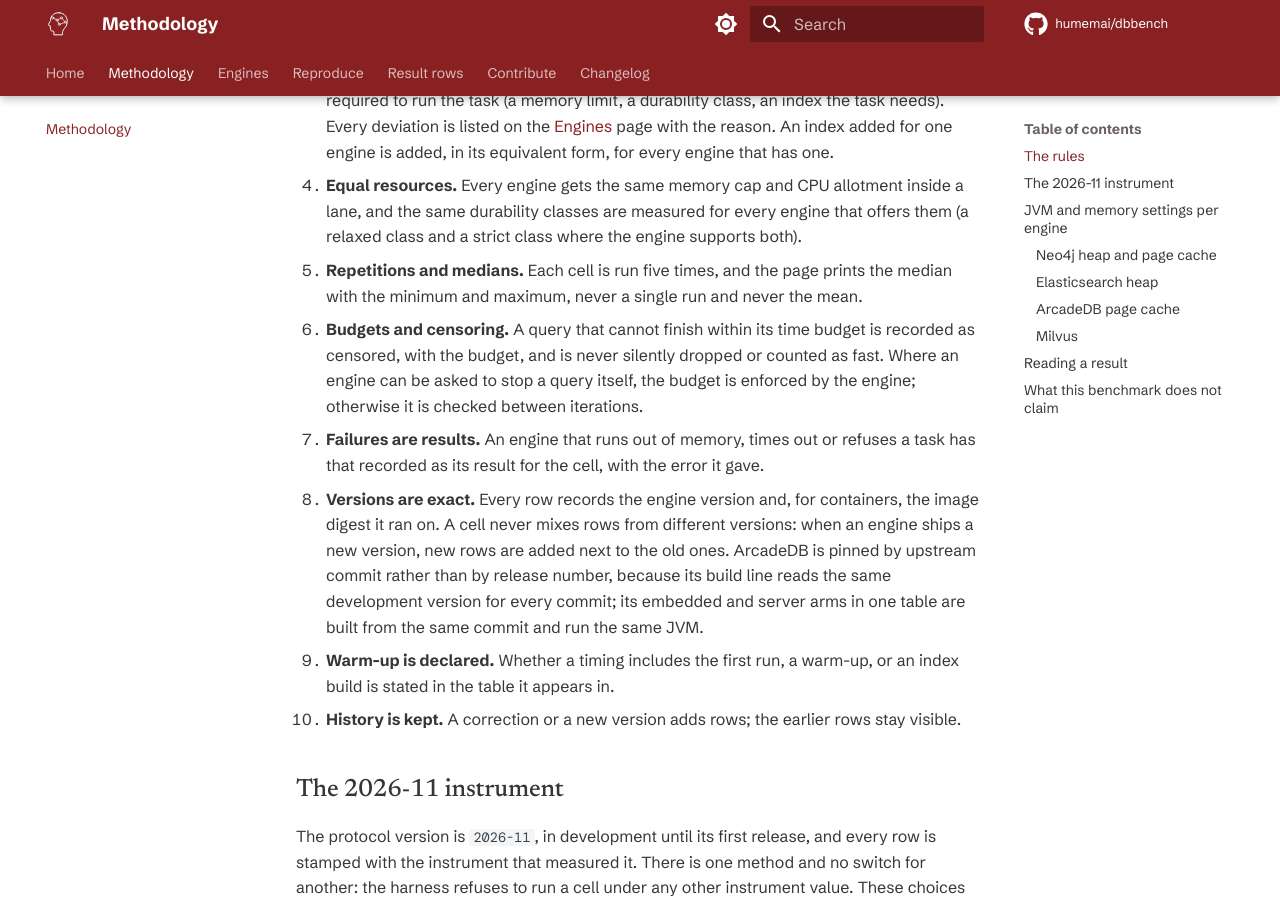
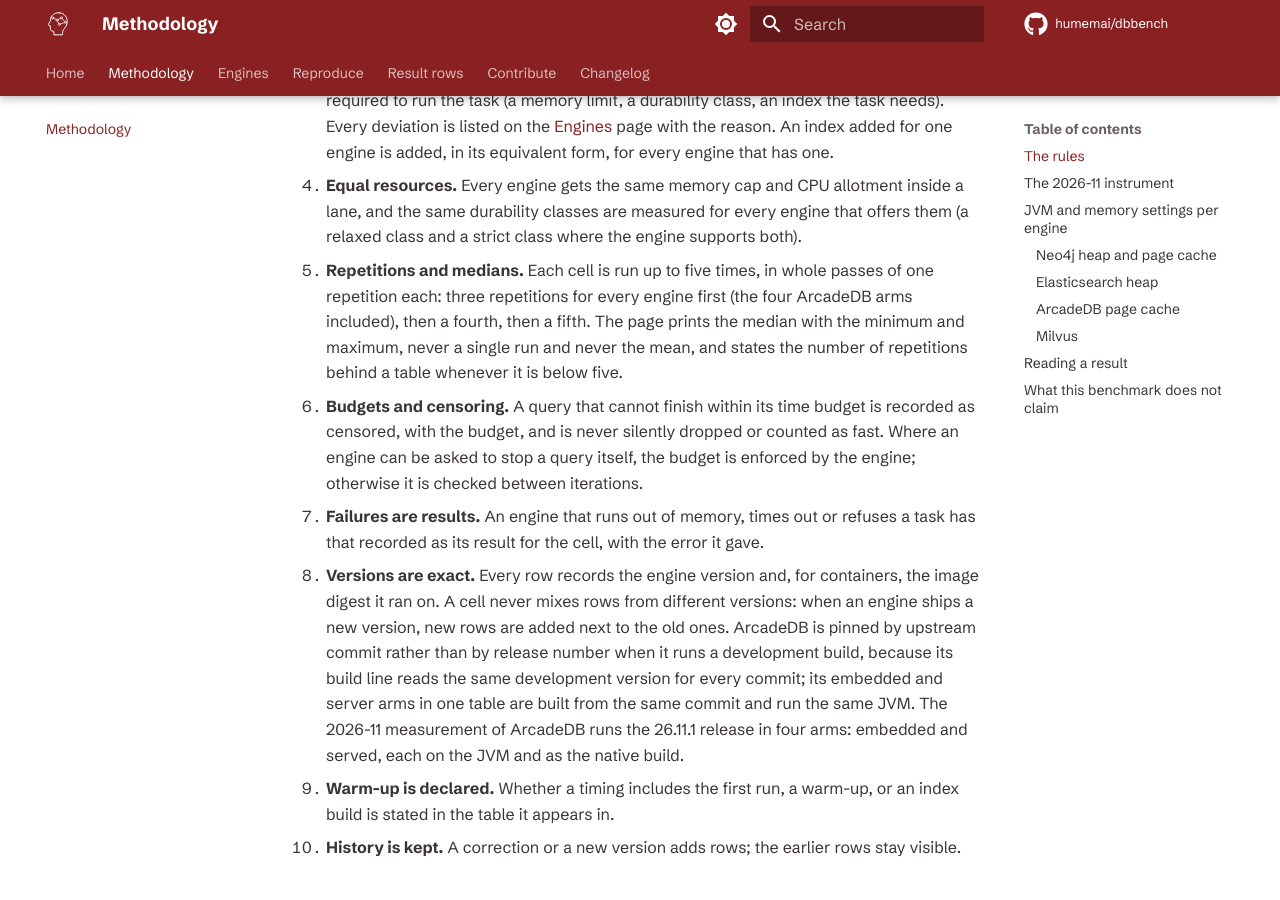
Before and after one commit to humemai/dbbench, an MkDocs documentation site: the page built from docs/methodology.md, in a window 1280 px wide and 900 px high, scrolled down 451 px. Built offline with MkDocs 1.6.1 and Material for MkDocs 9.7.7, drawn with Linux system fonts in a browser that asks for light colours; some web fonts are replaced; comment, search, counter and statistics services are not loaded; the version menu is left out.

Commit message:
docs: repetition pass order, ArcadeDB 26.11.1 arms, and the io stacked-device correction (#13)
methodology: each cell runs up to five times in whole passes (n=3 for every
engine including the four ArcadeDB arms, then n=4, then n=5); the 2026-11
ArcadeDB measurement is the 26.11.1 release in four arms.
results-schema, changelog: io_*_mib of mini rows before the #555 fix counted a
stacked device twice; io_stat_dedup stamp; the frozen table halves the earlier
rows and the recorded rows stay raw.

Co-authored-by: Claude Sonnet 5.5 <noreply@anthropic.com>

```diff
--- a/docs/methodology.md
+++ b/docs/methodology.md
@@ -10,13 +10,13 @@ These are the rules every published result follows. A result that breaks one of
    Every deviation is listed on the [Engines](engines.md) page with the reason. An index added for one engine is added, in its equivalent form, for every engine that has one.
 4. **Equal resources.** Every engine gets the same memory cap and CPU allotment inside a lane, and the same durability classes are measured for every engine that offers them
    (a relaxed class and a strict class where the engine supports both).
-5. **Repetitions and medians.** Each cell is run five times, and the page prints the median with the minimum and maximum, never a single run and never the mean.
+5. **Repetitions and medians.** Each cell is run up to five times, in whole passes of one repetition each: three repetitions for every engine first (the four ArcadeDB arms included), then a fourth, then a fifth. The page prints the median with the minimum and maximum, never a single run and never the mean, and states the number of repetitions behind a table whenever it is below five.
 6. **Budgets and censoring.** A query that cannot finish within its time budget is recorded as censored, with the budget, and is never silently dropped or counted as fast. Where an engine
    can be asked to stop a query itself, the budget is enforced by the engine; otherwise it is checked between iterations.
 7. **Failures are results.** An engine that runs out of memory, times out or refuses a task has that recorded as its result for the cell, with the error it gave.
 8. **Versions are exact.** Every row records the engine version and, for containers, the image digest it ran on. A cell never mixes rows from different versions: when an engine ships a new
-   version, new rows are added next to the old ones. ArcadeDB is pinned by upstream commit rather than by release number, because its build line reads the same development version for every commit;
-   its embedded and server arms in one table are built from the same commit and run the same JVM.
+   version, new rows are added next to the old ones. ArcadeDB is pinned by upstream commit rather than by release number when it runs a development build, because its build line reads the same development version for every commit;
+   its embedded and server arms in one table are built from the same commit and run the same JVM. The 2026-11 measurement of ArcadeDB runs the 26.11.1 release in four arms: embedded and served, each on the JVM and as the native build.
 9. **Warm-up is declared.** Whether a timing includes the first run, a warm-up, or an index build is stated in the table it appears in.
 10. **History is kept.** A correction or a new version adds rows; the earlier rows stay visible.
 
```
Also changed, not shown: docs/changelog.md (+1 -0 lines), docs/results-schema.md (+2 -1 lines).
